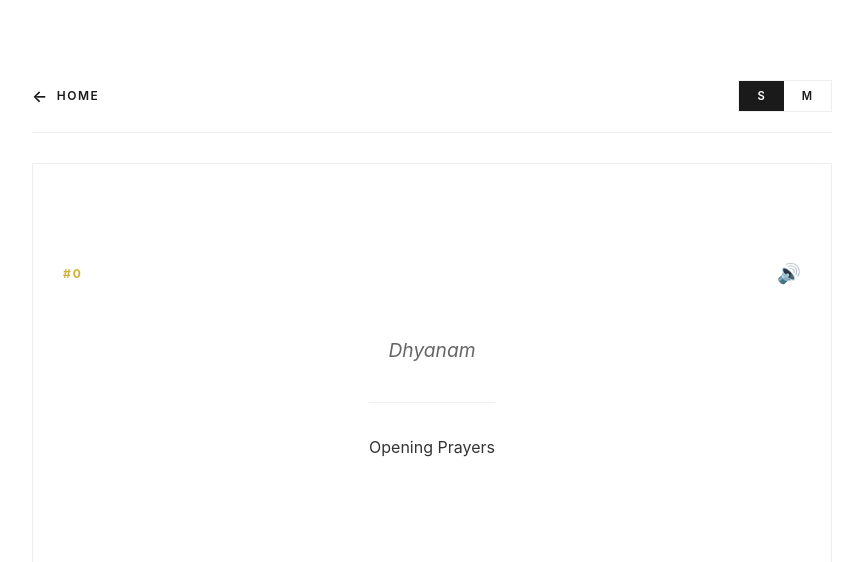
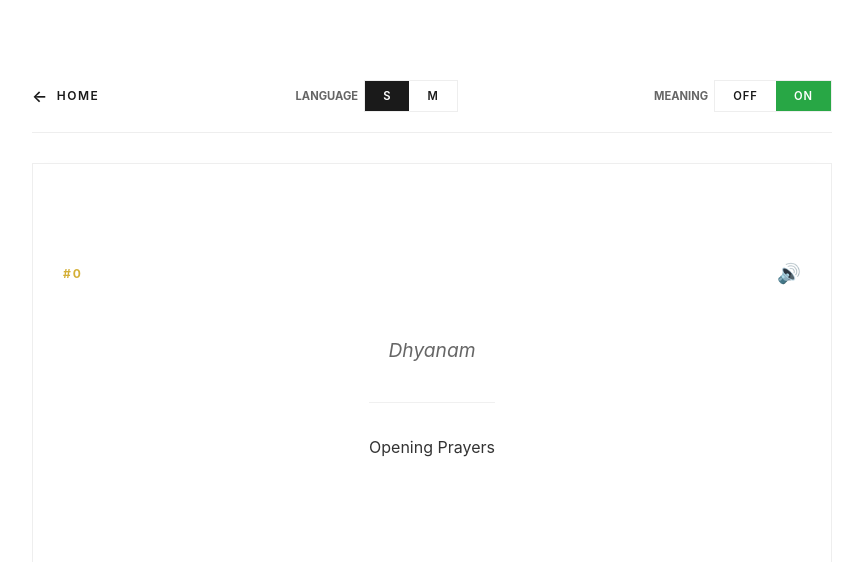
Before and after one commit to arunaj-1989/devotional_app, a Flask app: page /stotram/Vishnu/flashcard/0?lang=sanskrit in a window 1280 px wide. Shown: the part 78-640 px from the top of the page, without its empty margins (208-1071 px from the left). Run offline with Flask 3, Linux system fonts and the light colour scheme.

Commit message:
added toggle for meaning

```diff
--- a/main.py
+++ b/main.py
@@ -79,6 +79,7 @@ def home_page():
 def get_flashcard(stotram_id, verse_id):
     # Get language from query param or session
     lang = request.args.get("lang") or session.get("language", "sanskrit")
+    show_meaning = request.args.get("meaning") or session.get("show_meaning", "true")
     stotram = STOTRAMS_DATA.get(stotram_id)
     if not stotram:
         abort(404, description="Stotram not found")
@@ -90,6 +91,7 @@ def get_flashcard(stotram_id, verse_id):
         abort(404, description=f"Page {verse_id} not found.")
 
     session["language"] = lang
+    session["show_meaning"] = show_meaning
 
     if verse_id == 0:
         verse = {"sanskrit": stotram["landing_san"], "malayalam": stotram["landing_mal"],
@@ -106,6 +108,7 @@ def get_flashcard(stotram_id, verse_id):
             "current_id": verse_id,
             "total_verses": count + 1,
             "selected_language": lang,
+            "show_meaning": show_meaning,
             "stotram_title": STOTRAMS_CONFIG[stotram_id]["title"]
         }
 
@@ -115,6 +118,7 @@ def get_flashcard(stotram_id, verse_id):
         current_id=verse_id,
         total_verses=count + 1,
         selected_language=lang,
+        show_meaning=show_meaning,
         languages=["sanskrit", "malayalam"],
         stotram_id=stotram_id,
         stotram_title=STOTRAMS_CONFIG[stotram_id]["title"]
@@ -129,6 +133,11 @@ def post_flashcard(stotram_id, verse_id):
     new_lang = request.form.get("selected_language") or session.get("language", "sanskrit")
     session["language"] = new_lang
 
+    # For a checkbox, if it's unchecked, it won't be in request.form.
+    # We default to "false" if the field is missing during a form post.
+    new_show_meaning = request.form.get("show_meaning", "false")
+    session["show_meaning"] = new_show_meaning
+
     new_id = verse_id
     direction = request.form.get("direction")
     if direction == "next":
@@ -136,7 +145,7 @@ def post_flashcard(stotram_id, verse_id):
     elif direction == "prev":
         new_id = max(verse_id - 1, 0)
 
-    return redirect(url_for('get_flashcard', stotram_id=stotram_id, verse_id=new_id, lang=new_lang))
+    return redirect(url_for('get_flashcard', stotram_id=stotram_id, verse_id=new_id, lang=new_lang, meaning=new_show_meaning))
 
 if __name__ == "__main__":
     app.run(debug=True)
--- a/templates/flashcard.html
+++ b/templates/flashcard.html
@@ -5,6 +5,22 @@
     <meta name="viewport" content="width=device-width, initial-scale=1.0">
     <title>{{ stotram_title }} - Stotra Reader</title>
     <link rel="stylesheet" href="/static/style.css">
+    <style>
+        .meaning-wrapper, .language-wrapper {
+            display: flex;
+            align-items: center;
+            gap: 6px;
+        }
+        .toggle-title {
+            font-size: 0.7rem;
+            font-weight: bold;
+            color: #666;
+            text-transform: uppercase;
+        }
+        /* Specific colors for the meaning toggle */
+        #meaning-on:checked + .on-label { background-color: #28a745 !important; color: white !important; border-color: #28a745 !important; }
+        #meaning-off:checked + .off-label { background-color: #dc3545 !important; color: white !important; border-color: #dc3545 !important; }
+    </style>
 </head>
 <body>
     <header class="app-header">
@@ -14,11 +30,23 @@
     <div class="flashcard-page-container">
         <div class="controls-row">
             <a href="/" class="home-link" title="Back to Home"><span class="nav-arrow">←</span> HOME</a>
-            <div class="language-toggle">
-                <input type="radio" id="lang-sanskrit" name="selected_language" value="sanskrit" {% if selected_language == "sanskrit" %}checked{% endif %} onchange="setLanguage(this.value)">
-                <label for="lang-sanskrit">S</label>
-                <input type="radio" id="lang-malayalam" name="selected_language" value="malayalam" {% if selected_language == "malayalam" %}checked{% endif %} onchange="setLanguage(this.value)">
-                <label for="lang-malayalam">M</label>
+            <div class="language-wrapper">
+                <span class="toggle-title">Language</span>
+                <div class="language-toggle">
+                    <input type="radio" id="lang-sanskrit" name="selected_language" value="sanskrit" {% if selected_language == "sanskrit" %}checked{% endif %} onchange="setLanguage(this.value)">
+                    <label for="lang-sanskrit">S</label>
+                    <input type="radio" id="lang-malayalam" name="selected_language" value="malayalam" {% if selected_language == "malayalam" %}checked{% endif %} onchange="setLanguage(this.value)">
+                    <label for="lang-malayalam">M</label>
+                </div>
+            </div>
+            <div class="meaning-wrapper">
+                <span class="toggle-title">Meaning</span>
+                <div class="language-toggle">
+                    <input type="radio" id="meaning-off" name="show_meaning" value="false" {% if show_meaning == "false" %}checked{% endif %} onchange="setMeaning(false)">
+                    <label for="meaning-off" class="off-label">OFF</label>
+                    <input type="radio" id="meaning-on" name="show_meaning" value="true" {% if show_meaning == "true" %}checked{% endif %} onchange="setMeaning(true)">
+                    <label for="meaning-on" class="on-label">ON</label>
+                </div>
             </div>
         </div>
 
@@ -29,7 +57,7 @@
             </div>
             <div class="script-text">{% if selected_language == "sanskrit" %}{{ verse.sanskrit }}{% else %}{{ verse.malayalam }}{% endif %}</div>
             <div class="english-text">{{ verse.english }}</div>
-            <div class="meaning-text">{{ verse.meaning }}</div>
+            <div class="meaning-text" style="display: {% if show_meaning == 'true' %}block{% else %}none{% endif %};">{{ verse.meaning }}</div>
         </div>
 
         <div class="navigation-buttons"></div>
@@ -44,6 +72,7 @@
         let currentId = {{ current_id }};
         const totalVerses = {{ total_verses }};
         let lang = "{{ selected_language }}";
+        let showMeaning = "{{ show_meaning }}";
         let currentSanskrit = {{ verse.sanskrit | tojson }};
         let selectedVoice = null;
 
@@ -67,7 +96,7 @@
             if ('speechSynthesis' in window) {
                 window.speechSynthesis.cancel();
             }
-            const url = `/stotram/${stotramId}/flashcard/${vid}?lang=${lang}`;
+            const url = `/stotram/${stotramId}/flashcard/${vid}?lang=${lang}&meaning=${showMeaning}`;
             try {
                 const response = await fetch(url, { headers: { 'Accept': 'application/json' } });
                 const data = await response.json();
@@ -75,11 +104,14 @@
                 currentId = data.current_id;
                 currentSanskrit = data.verse.sanskrit;
 
+                showMeaning = data.show_meaning;
+
                 // Update text content
                 document.querySelector('.verse-id').textContent = `#${data.current_id}`;
                 document.querySelector('.script-text').textContent = lang === 'sanskrit' ? data.verse.sanskrit : data.verse.malayalam;
                 document.querySelector('.english-text').textContent = data.verse.english;
                 document.querySelector('.meaning-text').textContent = data.verse.meaning;
+                document.querySelector('.meaning-text').style.display = showMeaning === 'true' ? 'block' : 'none';
 
                 // Update URL without page refresh
                 window.history.pushState({vid, lang}, '', url);
@@ -125,6 +157,12 @@
             fetchVerse(currentId);
         }
 
+        function setMeaning(checked) {
+            showMeaning = checked ? "true" : "false";
+            document.querySelector('.meaning-text').style.display = checked ? "block" : "none";
+            fetchVerse(currentId);
+        }
+
         async function navigate(direction) {
             if (direction === 'next' && currentId < totalVerses) {
                 await fetchVerse(currentId + 1);
--- a/templates/home.html
+++ b/templates/home.html
@@ -38,5 +38,5 @@
             </div>
         </section>
     </div>
-    <footer class="app-footer"></footer>
-</body>
+
+    <footer class="app-footer">
```
